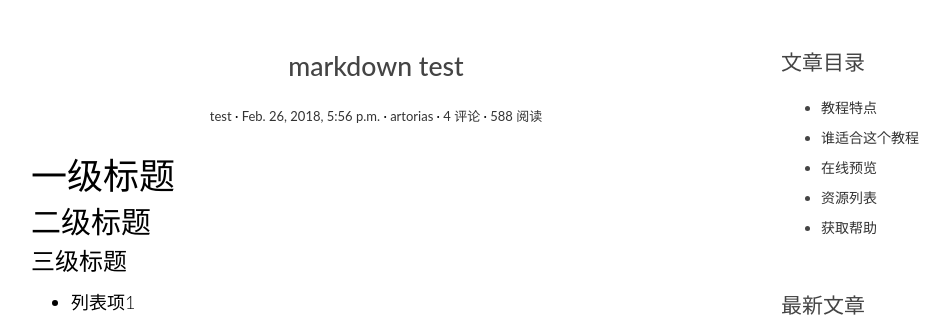
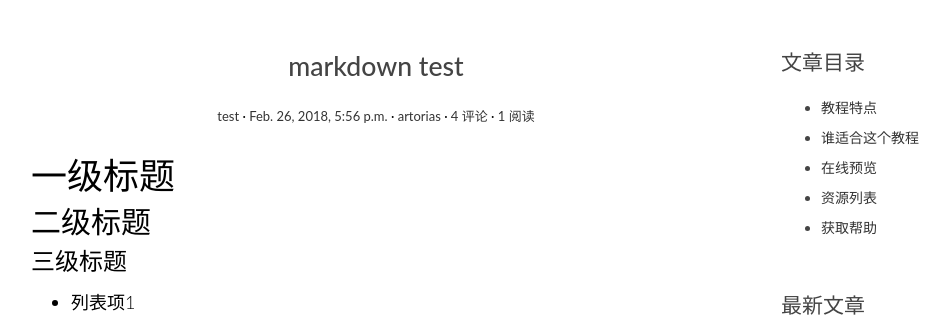
Before and after one commit to bobbyfyb/MyBlog, a Django app: page /post/3/ in a window 1280 px wide. Shown: the part 146-465 px from the top of the page, without its empty margins (69-1019 px from the left). Run offline with Django 3.2, Linux system fonts and the light colour scheme; data comes from the database, SQL or seed files in the repository; both versions use the stored data as it was after the commit; some libraries are stand-ins or nearby versions.

Commit message:
增加统计文章阅读量功能

```diff
--- a/MyBlog/blog/models.py
+++ b/MyBlog/blog/models.py
@@ -50,6 +50,14 @@ class Post(models.Model):
     #文章作者，一篇文章只能有一个作者但是一个作者可以有多篇文章，类似Category
     author=models.ForeignKey(User)
 
+    #文章阅读量
+    views=models.PositiveIntegerField(default=0)
+
+    #增加文章阅读量
+    def increase_views(self):
+        self.views+=1
+        self.save(update_fields=['views'])
+
     def __str__(self):
         return self.title
 
--- a/MyBlog/blog/views.py
+++ b/MyBlog/blog/views.py
@@ -13,6 +13,10 @@ def index(request):
 
 def detail(request,pk):
     post=get_object_or_404(Post,pk=pk)
+
+    #阅读量+1
+    post.increase_views()
+
     post.body=markdown.markdown(post.body,
                                 extensions=[
                                     'markdown.extensions.extra',
--- a/MyBlog/templates/base.html
+++ b/MyBlog/templates/base.html
@@ -12,15 +12,15 @@
     <!-- css -->
 
     <link rel="stylesheet" href="http://code.ionicframework.com/ionicons/2.0.1/css/ionicons.min.css">
-    <link rel="stylesheet" href="{% static 'blog/css/bootstrap.min.css' %}">
+    <link href="https://cdn.bootcss.com/bootstrap/3.3.7/css/bootstrap.min.css" rel="stylesheet">
     <link rel="stylesheet" href="{% static 'blog/css/pace.css' %}">
     <link rel="stylesheet" href="{% static 'blog/css/custom.css' %}">
     <link rel="stylesheet" href="{% static 'blog/css/highlights/github.css' %}">
 
 
     <!-- js -->
-      <script src="{% static 'blog/js/jquery-2.1.3.min.js' %}"></script>
-      <script src="{% static 'blog/js/bootstrap.min.js' %}"></script>
+      <script src="https://cdn.bootcss.com/jquery/2.1.3/jquery.min.js"></script>
+      <script src="https://cdn.bootcss.com/bootstrap/3.3.7/js/bootstrap.min.js"></script>
       <script src="{% static 'blog/js/pace.min.js' %}"></script>
       <script src="{% static 'blog/js/modernizr.custom.js' %}"></script>
 </head>
--- a/MyBlog/templates/blog/detail.html
+++ b/MyBlog/templates/blog/detail.html
@@ -10,7 +10,7 @@
                                                                       datetime="{{ post.created_time }}">{{ post.created_time }}</time></a></span>
                             <span class="post-author"><a href="#">{{ post.author }}</a></span>
                             <span class="comments-link"><a href="#">4 评论</a></span>
-                            <span class="views-count"><a href="#">588 阅读</a></span>
+                            <span class="views-count"><a href="#">{{ post.views }} 阅读</a></span>
                         </div>
                     </header>
                     <div class="entry-content clearfix">
--- a/MyBlog/templates/blog/index.html
+++ b/MyBlog/templates/blog/index.html
@@ -13,7 +13,7 @@
                                                                       datetime="{{ post.created_time }}">{{ post.created_time }}</time></a></span>
                             <span class="post-author"><a href="#">{{ post.author }}</a></span>
                             <span class="comments-link"><a href="#">4 评论</a></span>
-                            <span class="views-count"><a href="#">588 阅读</a></span>
+                            <span class="views-count"><a href="{{ post.get_absolute_url }}">{{ post.views }} 阅读</a></span>
                         </div>
                     </header>
                     <div class="entry-content clearfix">
```
Also changed, not shown: MyBlog/blog/migrations/0002_auto_20180304_1909.py (added), MyBlog/comments/migrations/0002_auto_20180304_1909.py (added), MyBlog/db.sqlite3.
